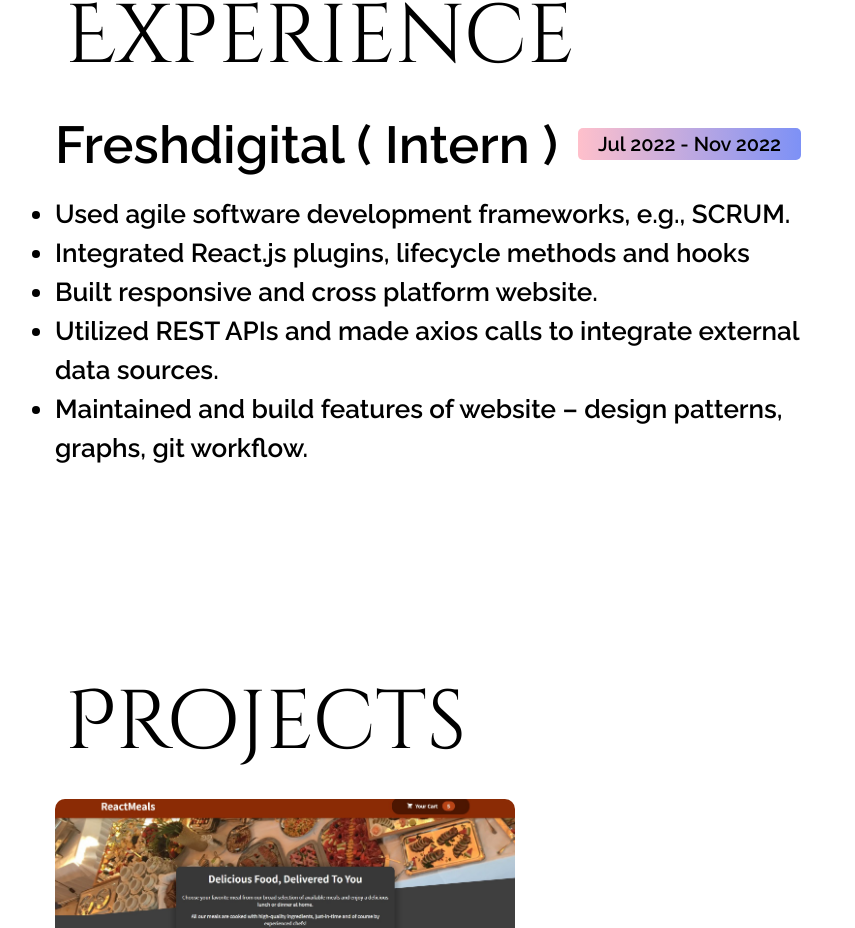
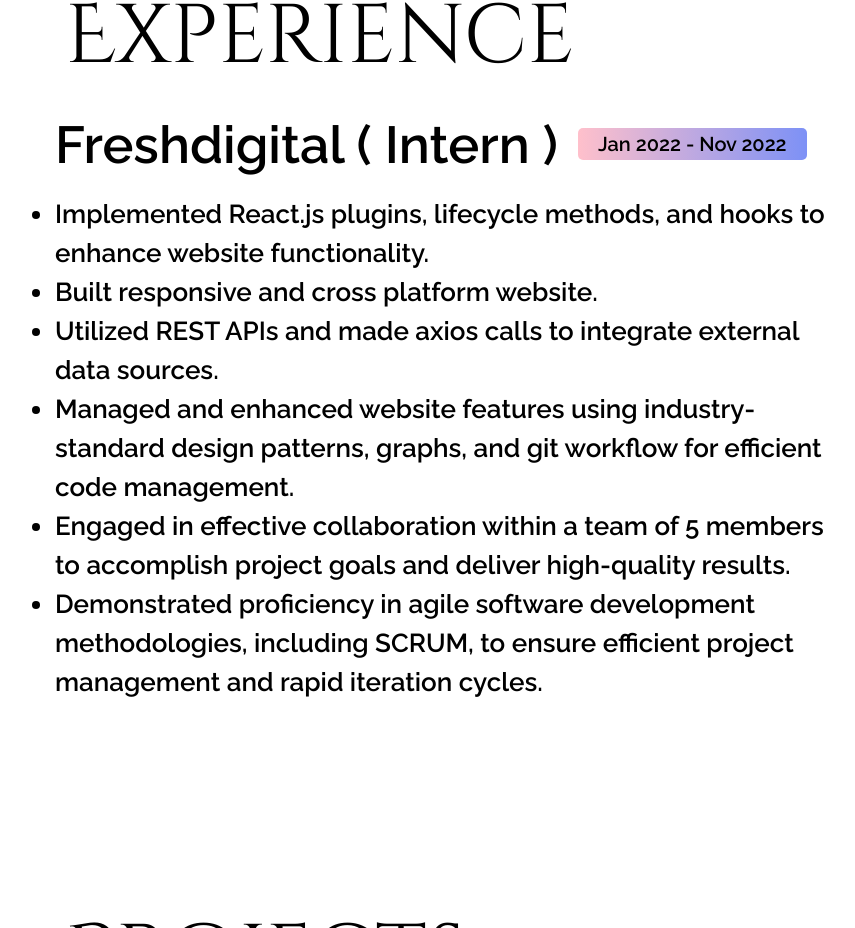
Before and after one commit to AdityaVishwakarma22/portfolio, a React (Create React App) app: page / in a window 1280 px wide. Shown: the part 918-1846 px from the top of the page, without its empty margins (195-1050 px from the left). Built offline with nearby package versions, Linux system fonts and the light colour scheme; a web font is replaced by a local one.

Commit message:
experience points

```diff
--- a/src/pages/Experience.js
+++ b/src/pages/Experience.js
@@ -9,11 +9,14 @@
         <div className="experience-info">
           <h2 className="exp-heading">
             Freshdigital ( Intern ){" "}
-            <span className="button">Jul 2022 - Nov 2022</span>{" "}
+            <span className="button">Jan 2022 - Nov 2022</span>{" "}
           </h2>
           <ul className="responsibilities-list">
-            <li>Used agile software development frameworks, e.g., SCRUM.</li>
-            <li> Integrated React.js plugins, lifecycle methods and hooks</li>
+            <li>
+              {" "}
+              Implemented React.js plugins, lifecycle methods, and hooks to
+              enhance website functionality.
+            </li>
             <li>Built responsive and cross platform website.</li>
             <li>
               {" "}
@@ -21,8 +24,19 @@
               sources.
             </li>
             <li>
-              Maintained and build features of website – design patterns,
-              graphs, git workflow.
+              Managed and enhanced website features using industry-standard
+              design patterns, graphs, and git workflow for efficient code
+              management.
+            </li>
+            <li>
+              {" "}
+              Engaged in effective collaboration within a team of 5 members to
+              accomplish project goals and deliver high-quality results.
+            </li>
+            <li>
+              Demonstrated proficiency in agile software development
+              methodologies, including SCRUM, to ensure efficient project
+              management and rapid iteration cycles.
             </li>
           </ul>
         </div>
```
